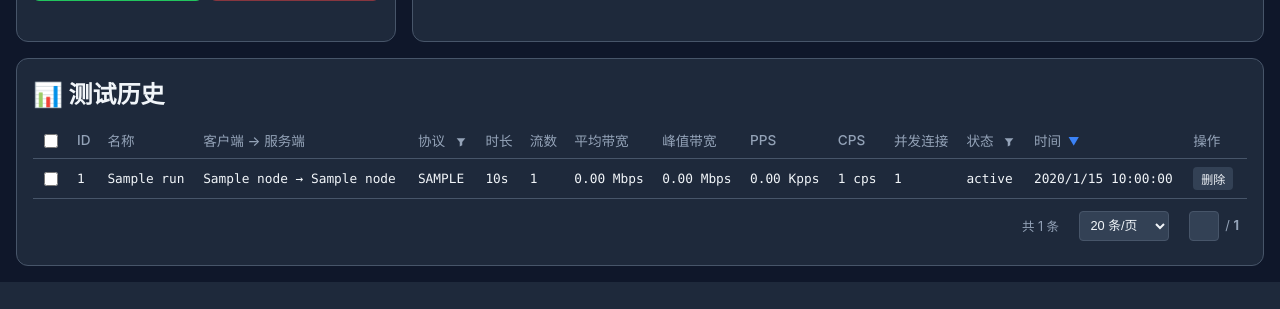
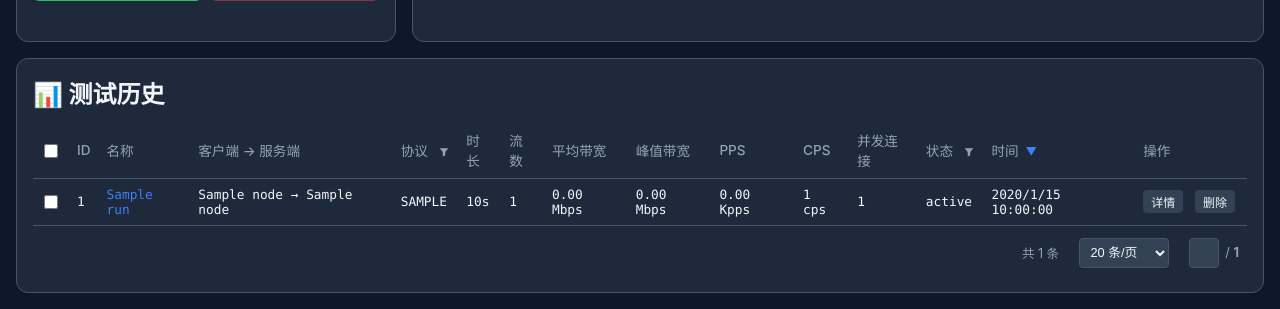
Before and after one commit to chenxin-ucloud/Performance-test, a Flask app: page / in a window 1280 px wide. Shown: the part 1057-1366 px from the top of the page. Before the commit the page ends 1339 px from the top, so only its background shows below. Run offline with Flask 3, Linux system fonts and the light colour scheme; tables that the repository leaves empty hold one stand-in row (values such as "Sample post").

Commit message:
feat: 优化历史记录表格，添加可点击名称列和操作列，增强用户交互体验

```diff
--- a/center/static/css/style.css
+++ b/center/static/css/style.css
@@ -230,6 +230,12 @@ body {
     font-family: "SF Mono", Monaco, monospace;
     font-size: 0.8rem;
 }
+.history-table-wrapper tbody tr {
+    transition: background 0.15s;
+}
+.history-table-wrapper tbody tr:hover {
+    background: rgba(59,130,246,0.08);
+}
 
 /* Sortable headers + funnel filters in history table */
 .history-table-wrapper th.th-sortable {
@@ -324,6 +330,14 @@ body {
     vertical-align: middle;
 }
 .history-table-wrapper td.td-check { cursor: default; }
+
+/* Name column clickable cell + action column */
+.history-table-wrapper td.name-td {
+    cursor: pointer;
+    color: var(--accent-blue);
+    text-decoration: none;
+}
+.history-table-wrapper td.td-actions { white-space: nowrap; }
 
 /* Batch delete button */
 .batch-delete-btn {
--- a/center/static/js/app.js
+++ b/center/static/js/app.js
@@ -654,10 +654,10 @@ function renderHistory(tests) {
         const cpsDisplay = t.cps != null ? t.cps.toFixed(0) + ' cps' : '-';
         const connDisplay = t.conns_succeeded != null ? t.conns_succeeded.toLocaleString() : '-';
         return `
-        <tr onclick="showTestDetail(${t.id})" style="cursor:pointer">
-            <td class="td-check"><input type="checkbox" data-id="${t.id}" ${historySelected.has(t.id) ? 'checked' : ''} onclick="event.stopPropagation(); toggleSelect(${t.id}, this.checked)"></td>
+        <tr>
+            <td class="td-check"><input type="checkbox" data-id="${t.id}" ${historySelected.has(t.id) ? 'checked' : ''} onclick="toggleSelect(${t.id}, this.checked)"></td>
             <td>${t.id}</td>
-            <td>${escapeHtml(t.name || '-')}</td>
+            <td class="name-td" onclick="showTestDetail(${t.id})">${escapeHtml(t.name || '-')}</td>
             <td>${escapeHtml(clientName)} → ${escapeHtml(serverName)}</td>
             <td>${t.test_type.toUpperCase()}</td>
             <td>${t.duration_sec}s</td>
@@ -669,8 +669,9 @@ function renderHistory(tests) {
             <td>${connDisplay}</td>
             <td class="${statusClass}">${t.status}</td>
             <td>${formatDate(t.started_at)}</td>
-            <td>
-                <button class="btn-small" onclick="event.stopPropagation(); deleteTestItem(${t.id})">删除</button>
+            <td class="td-actions">
+                <button class="btn-small" onclick="showTestDetail(${t.id})">详情</button>
+                <button class="btn-small" onclick="deleteTestItem(${t.id})">删除</button>
             </td>
         </tr>
         `;
```
Also changed, not shown: 1 other file.
